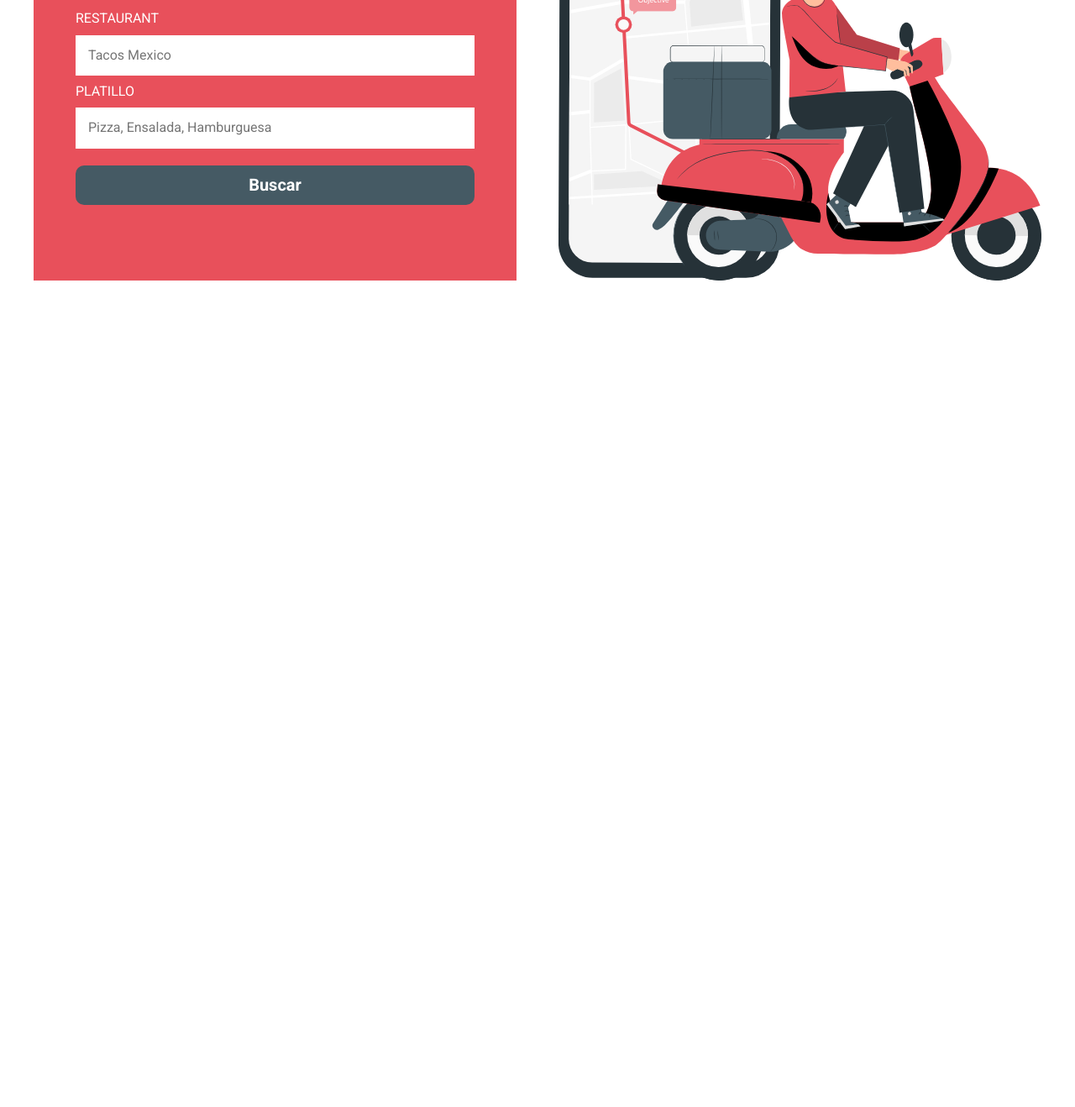
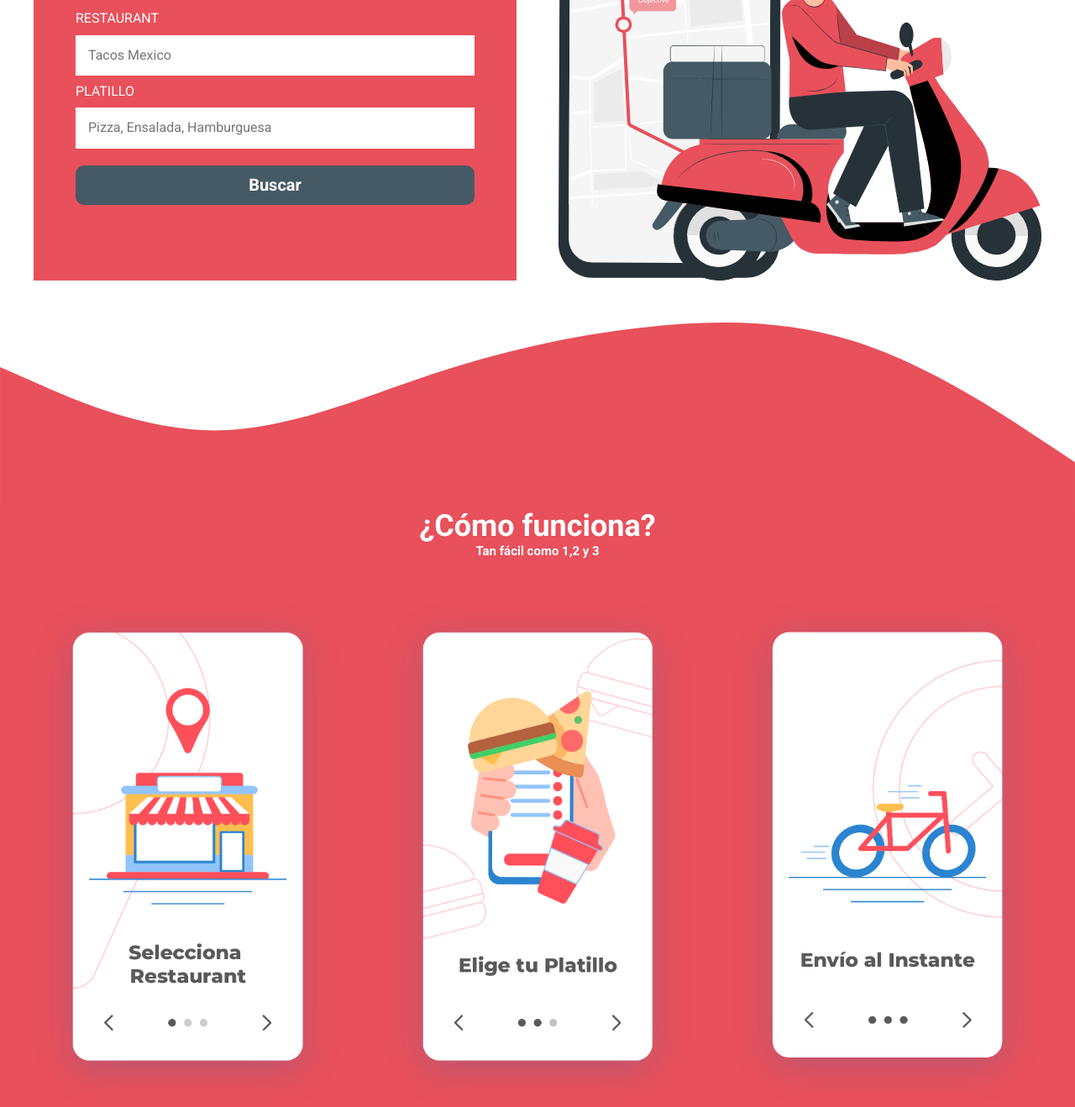
Before and after one commit to Geinersb/DeliveryAppPage, a website: page index.html in a window 1280 px wide. Shown: the part 444-1762 px from the top of the page at 84% size. Before the commit the page ends 800 px from the top, so only its background shows below. Drawn offline with Linux system fonts and the light colour scheme.

Commit message:
se finaliza seccion pasos

```diff
--- a/index.html
+++ b/index.html
@@ -61,6 +61,28 @@
         </div>
     </section>
 
+    <!-- SECCION DE PASOS  -->
+    <section class="pasos">
+        <img src="build/img/wave.svg" alt="imagen wave" class="pasos__wave">
+
+        <div class="pasos__contenido">
+            <h2 class="pasos__heading">¿Cómo funciona? <span class="pasos__heading--descripcion">Tan fácil como 1,2 y 3</span></h2>
+
+            <div class="pasos__grid contenedor">
+                <div class="pasos__paso">
+                    <img class="pasos__imagen" src="build/img/paso_1.png" alt="imagen paso">
+                </div>
+                <div class="pasos__paso">
+                    <img class="pasos__imagen" src="build/img/paso_2.png" alt="imagen paso">
+                </div>
+                <div class="pasos__paso">
+                    <img class="pasos__imagen" src="build/img/paso_3.png" alt="imagen paso">
+                </div>
+            </div>
+        </div>
+    </section>
+
+
 </body>
 
 </html>
--- a/src/scss/app.scss
+++ b/src/scss/app.scss
@@ -1,3 +1,4 @@
 @use 'base';
 @use 'header';
 @use 'formulario';
+@use 'pasos';
--- /dev/null
+++ b/src/scss/pasos/_index.scss
@@ -0,0 +1 @@
+@forward 'pasos';
--- /dev/null
+++ b/src/scss/pasos/_pasos.scss
@@ -0,0 +1,42 @@
+@use 'base/variables' as v;
+@use 'base/mixins' as m;
+
+
+.pasos{
+    margin-top: 5rem;
+
+    &__wave{
+
+    }
+
+    &__contenido{
+background-color: v.$primario;
+margin-top: -1px;
+    }
+
+    &__heading{
+        text-align: center;
+        color: v.$blanco;
+
+
+        &--descripcion{
+            font-size: 1.5rem;
+            display: block;
+        }
+    }
+
+    &__grid{
+        @include m.tablet {
+            @include m.grid(3, v.$separacion);
+        }
+    }
+
+    &__imagen{
+
+       transition-property: transform;
+       transition-duration: 300ms;
+        &:hover{
+            transform: rotate(-4deg) scale(1.2);
+        }
+    }
+}
```
Also changed, not shown: build/css/app.css, 1 other file.
